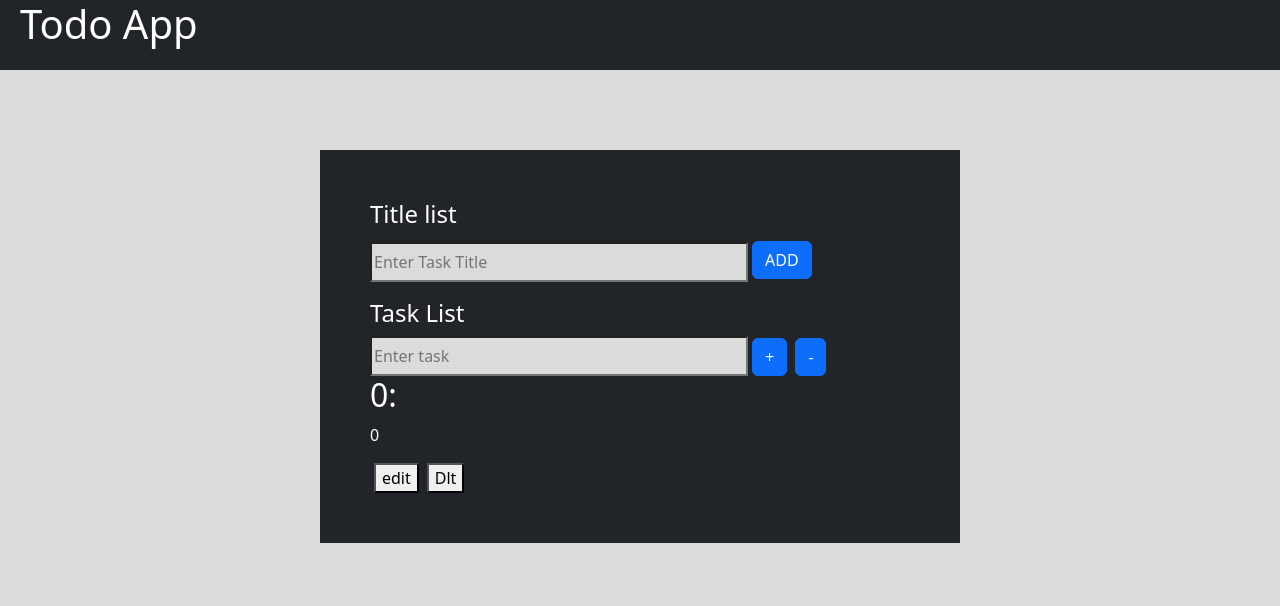
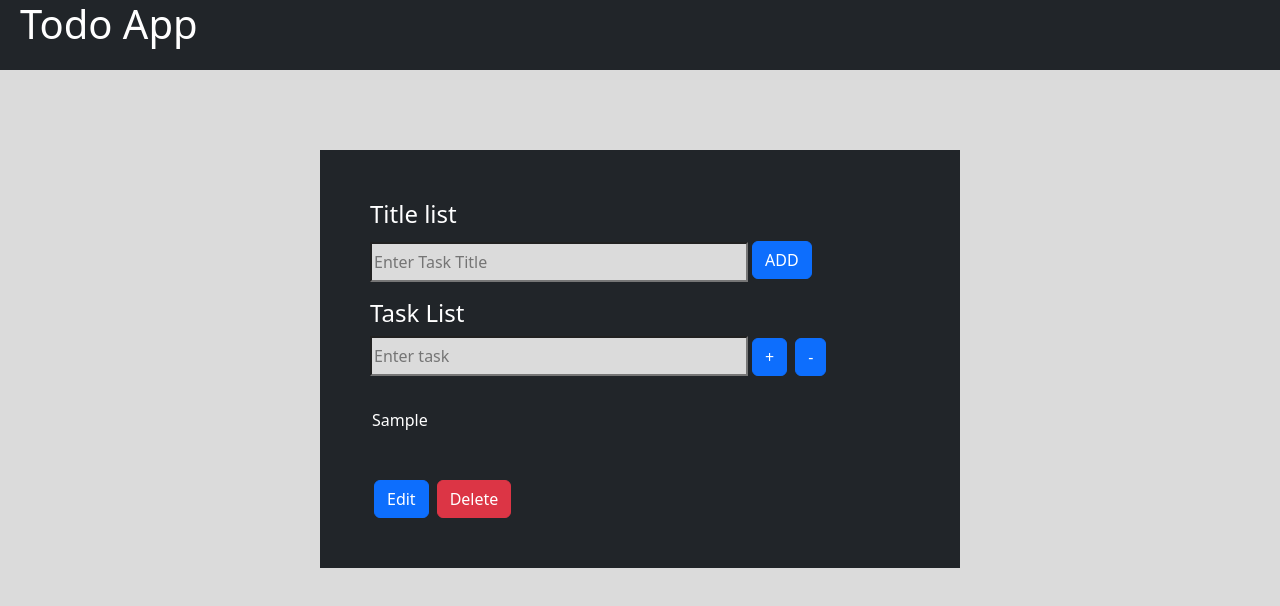
Before and after one commit to MoizShah-227/Multi_ToDo_App_react, a React (Create React App) app: page / in a window 1280 px wide. Both pictures are taken after typing "Sample" into the empty fields and a click on the button "ADD". Shown: the top 606 px of the page. Built offline with nearby package versions, Linux system fonts and the light colour scheme.

Commit message:
Done with Delete btn

```diff
--- a/package.json
+++ b/package.json
@@ -3,11 +3,13 @@
   "version": "0.1.0",
   "private": true,
   "dependencies": {
+    "@mui/icons-material": "^5.14.1",
     "@testing-library/jest-dom": "^5.17.0",
     "@testing-library/react": "^13.4.0",
     "@testing-library/user-event": "^13.5.0",
     "react": "^18.2.0",
     "react-dom": "^18.2.0",
+    "react-icons": "^4.10.1",
     "react-scripts": "5.0.1",
     "web-vitals": "^2.1.4"
   },
--- a/src/App.css
+++ b/src/App.css
@@ -33,3 +33,9 @@ body{
     position: relative;
     top: -12px;
 }
+.list input{
+    background-color: transparent;
+    color: white;
+    border-color: transparent;
+    border: none;
+}
--- a/src/components/New.js
+++ b/src/components/New.js
@@ -1,14 +1,11 @@
-import React, { useState } from 'react'
-
+import React, { useEffect, useState } from 'react'
 const Todoform = () => {
-    let contain =[];
     let count=0;
-    let    titleNo =0;
-    let number=1;
-    let array=[1,2,3,4];
-    // const items = ['Item 1', 'Item 2', 'Item 3', 'Item 4', 'Item 5'];
+    let msg ="Edit";
+    const [isEditing, setIsEditing] = useState(false);
     const [inputtext, setInputtext] = useState('');
     const [print, setPrint] = useState(false);
+    const [items, setItems] = useState(['Item 1', 'Item 2', 'Item 3']);
     const [formData, setFormData] = useState({
         title: '',
          tasks:[
@@ -43,28 +40,27 @@ const Todoform = () => {
         setData(deleteVal)
     }
 
-    console.log(myData)
+    const Delete=(i)=>{
+        const deleteVal = [...myData]
+        deleteVal.splice(i,1)
+        setMyData(deleteVal)
+    }
+    const handleButtonClick = () => {
+        setIsEditing((prevIsEditing) => !prevIsEditing);
+      };
+
+      console.log(myData)
   return (
       <div className='container ' >
         <h4>Title list</h4>
         <form  className="TodoForm" onSubmit={e=>{
         e.preventDefault();
             count=1;
-        // array.map(()=>setFormData({
-            //
-            // ...formData,
-            setFormData({
-                title: inputtext,
-                tasks: tasklist
-            })
 
-            contain.push(formData)
-            setMyData([...myData, contain])
+            setMyData([...myData, { title: inputtext, list: tasklist }]);
 
             setInputtext('')
             setTasklist('')
-
-            // }))
 
 
                 }}>
@@ -91,19 +87,15 @@ const Todoform = () => {
 
 
         <div className='list'>
-        {/* <h4>{formData?.titleNo}{formData?.title}</h4> */}
-
-            {/* {conatin.push(formData.title)}; */}
-            {/* {console.log(conatin)} */}
-            {/* {number=number+1}; */}
-            {/* {console.log(formData.title)} */}
-            {/* <h5>{formData?.number}{formData?.list}</h5> */}
             {myData.map((dat,index) => {
                 return (
                     <>
-                <h2>{index}:{dat[0].title}</h2>
-                <p>{index}{dat[0].list}</p>
-                <button>edit</button><button>Dlt</button>
+                    <br/>
+                <input  className='showBox' type='text' value={dat.title} readOnly></input>
+                <input className='showBox' type='text' value={dat.list} readOnly></input><br/>
+                <button onClick={handleButtonClick} className='btn btn-primary'> {isEditing ? 'Save' : 'Edit'}</button><button className='btn btn-danger'
+                onClick={() => Delete(index)}
+                >Delete</button>
                 </>
             )})}
         </div>
```
Also changed, not shown: 1 other file (tests, documents, lock files or other folders).
